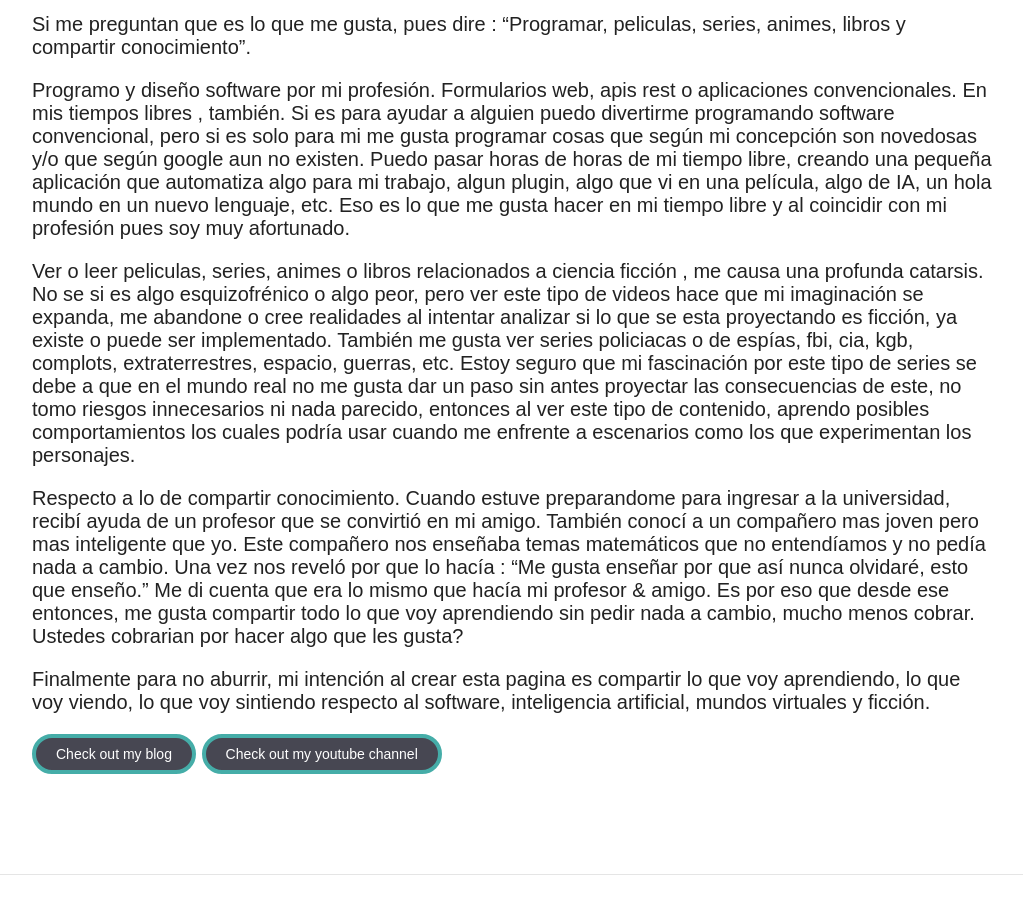
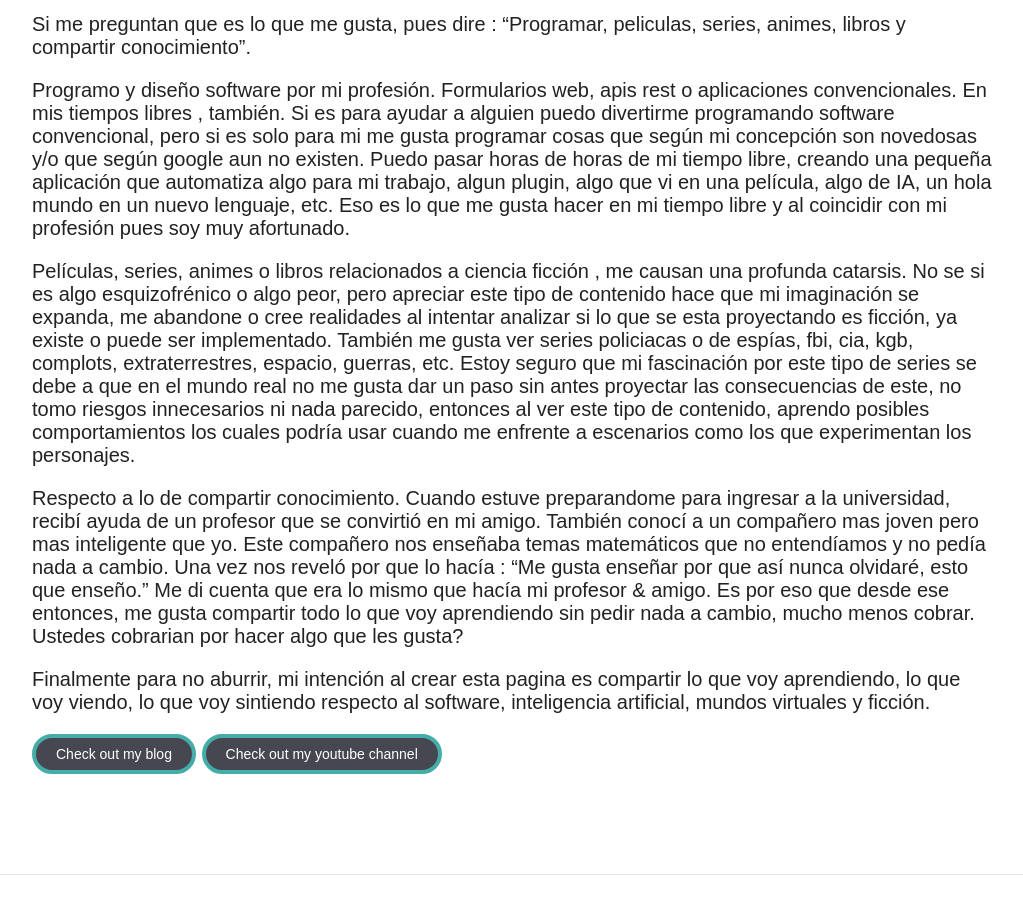
Before and after one commit to jrichardsz/jrichardsz.github.io, a Jekyll site: the page built from about.md, in a window 1280 px wide and 900 px high, scrolled down 1953 px. Shown: the whole window, without its empty margins (128-1151 px from the left). Built offline with Jekyll 4.4.1, drawn with Linux system fonts in a browser that asks for light colours; nearby versions of some CDN libraries.

Commit message:
Update about.md

```diff
--- a/about.md
+++ b/about.md
@@ -25,7 +25,7 @@ Si me preguntan que es lo que me gusta, pues dire : "Programar, peliculas, serie
 
 Programo y diseño software por mi profesión. Formularios web, apis rest o aplicaciones convencionales. En mis tiempos libres , también. Si es para ayudar a alguien puedo divertirme programando software convencional, pero si es solo para mi me gusta programar cosas que según mi concepción son novedosas y/o que según google aun no existen. Puedo pasar horas de horas de mi tiempo libre, creando una pequeña aplicación que automatiza algo para mi trabajo, algun plugin, algo que vi en una película, algo de IA, un hola mundo en un nuevo lenguaje, etc. Eso es lo que me gusta hacer en mi tiempo libre y al coincidir con mi profesión pues soy muy afortunado.
 
-Ver o leer peliculas, series, animes o libros relacionados a ciencia ficción , me causa una profunda catarsis. No se si es algo esquizofrénico o algo peor,  pero ver este tipo de videos hace que mi imaginación se expanda, me abandone o cree realidades al intentar analizar si lo que se esta proyectando es ficción, ya existe o puede ser implementado. También me gusta ver series policiacas o de espías, fbi, cia, kgb, complots, extraterrestres, espacio, guerras, etc. Estoy seguro que mi fascinación por este tipo de series se debe a que en el mundo real no me gusta dar un paso sin antes proyectar las consecuencias de este,  no tomo riesgos innecesarios ni nada parecido, entonces al ver este tipo de contenido, aprendo posibles comportamientos los cuales podría usar cuando me enfrente a escenarios como los que experimentan los personajes.
+Películas, series, animes o libros relacionados a ciencia ficción , me causan una profunda catarsis. No se si es algo esquizofrénico o algo peor,  pero apreciar este tipo de contenido hace que mi imaginación se expanda, me abandone o cree realidades al intentar analizar si lo que se esta proyectando es ficción, ya existe o puede ser implementado. También me gusta ver series policiacas o de espías, fbi, cia, kgb, complots, extraterrestres, espacio, guerras, etc. Estoy seguro que mi fascinación por este tipo de series se debe a que en el mundo real no me gusta dar un paso sin antes proyectar las consecuencias de este,  no tomo riesgos innecesarios ni nada parecido, entonces al ver este tipo de contenido, aprendo posibles comportamientos los cuales podría usar cuando me enfrente a escenarios como los que experimentan los personajes.
 
 Respecto a lo de compartir conocimiento. Cuando estuve preparandome para ingresar a la universidad, recibí ayuda de un profesor que se convirtió en mi amigo. También conocí a un compañero mas joven pero mas inteligente que yo. Este compañero nos enseñaba temas matemáticos que no entendíamos y no pedía nada a cambio. Una vez nos reveló por que lo hacía : "Me gusta enseñar por que así nunca olvidaré, esto que enseño." Me di cuenta que era lo mismo que hacía mi profesor & amigo. Es por eso que desde ese entonces, me gusta compartir todo lo que voy aprendiendo sin pedir nada a cambio, mucho menos cobrar. Ustedes cobrarian por hacer algo que les gusta?
 
```
